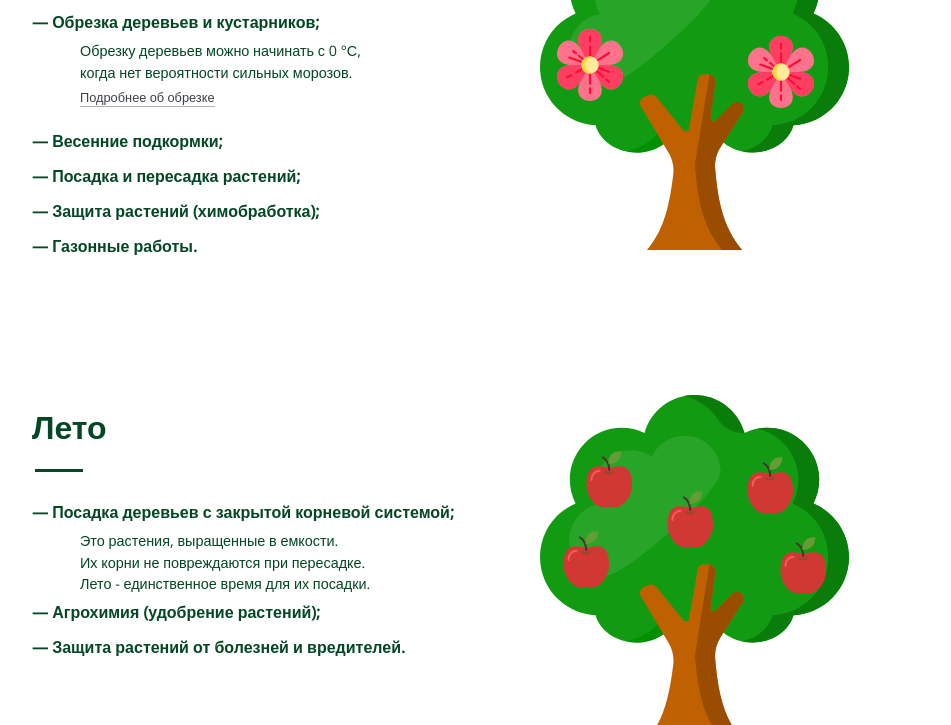
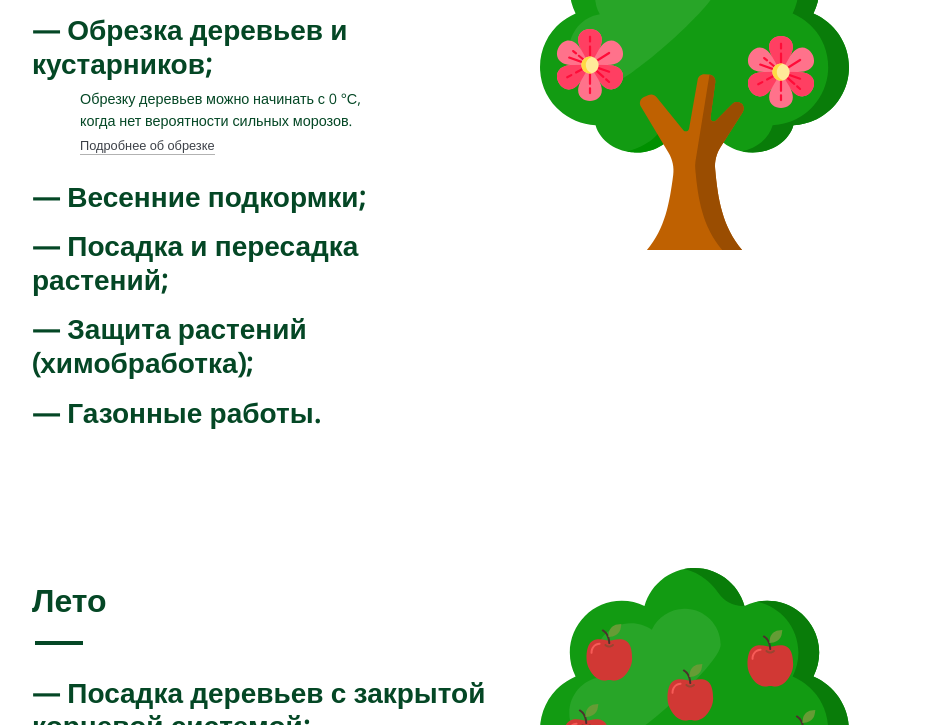
Before and after one commit to JuPash/greenlab, a plain HTML site: page index.html in a window 1280 px wide. Shown: the part 692-1417 px from the top of the page, without its empty margins (203-1154 px from the left). Drawn offline with nearby package versions, Linux system fonts and the light colour scheme; a script that the page names is missing.

Commit message:
change font size

```diff
--- a/css/style.css
+++ b/css/style.css
@@ -9,7 +9,7 @@ body {
 h1, h2, h3 {font-weight: 600;}
 h1 {font-size: 3rem; }
 h2 {font-size: 2rem; }
-h3 {font-size: 1rem; }
+h3 {font-size: rem; }
 p {font-size: 1rem; }
 .sm {font-size: 0.9rem;}
 h4 {font-size: 1.7rem;}
```
